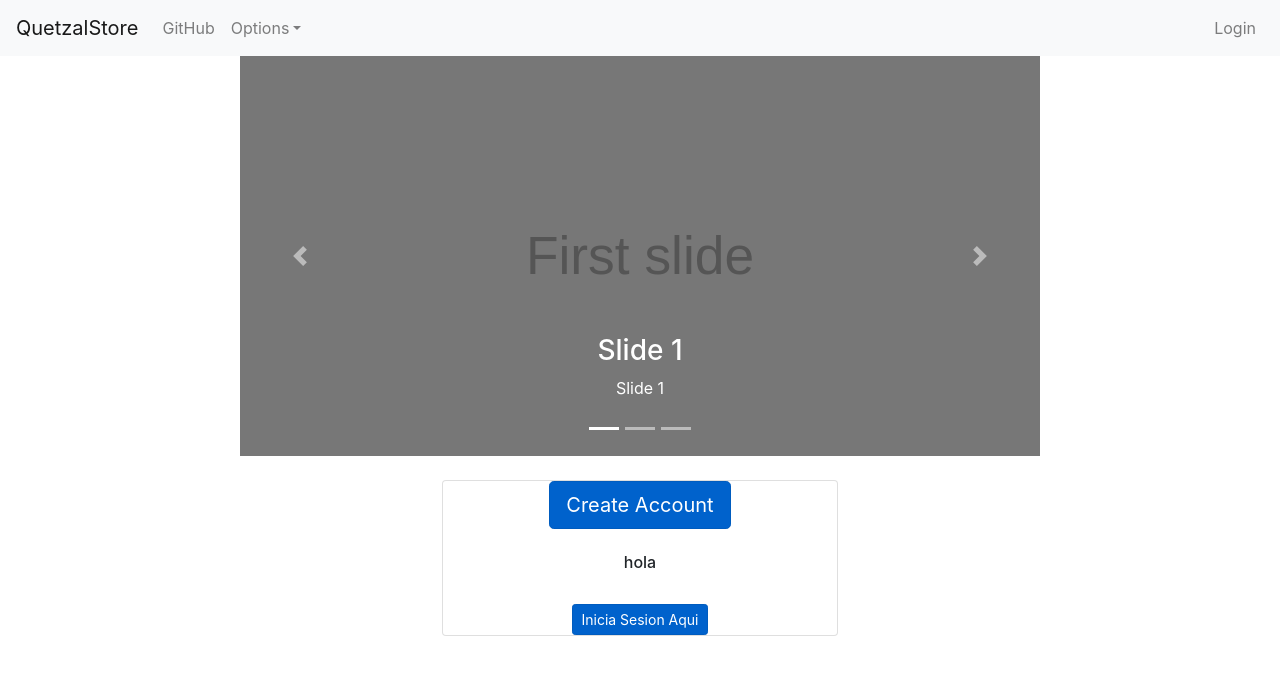
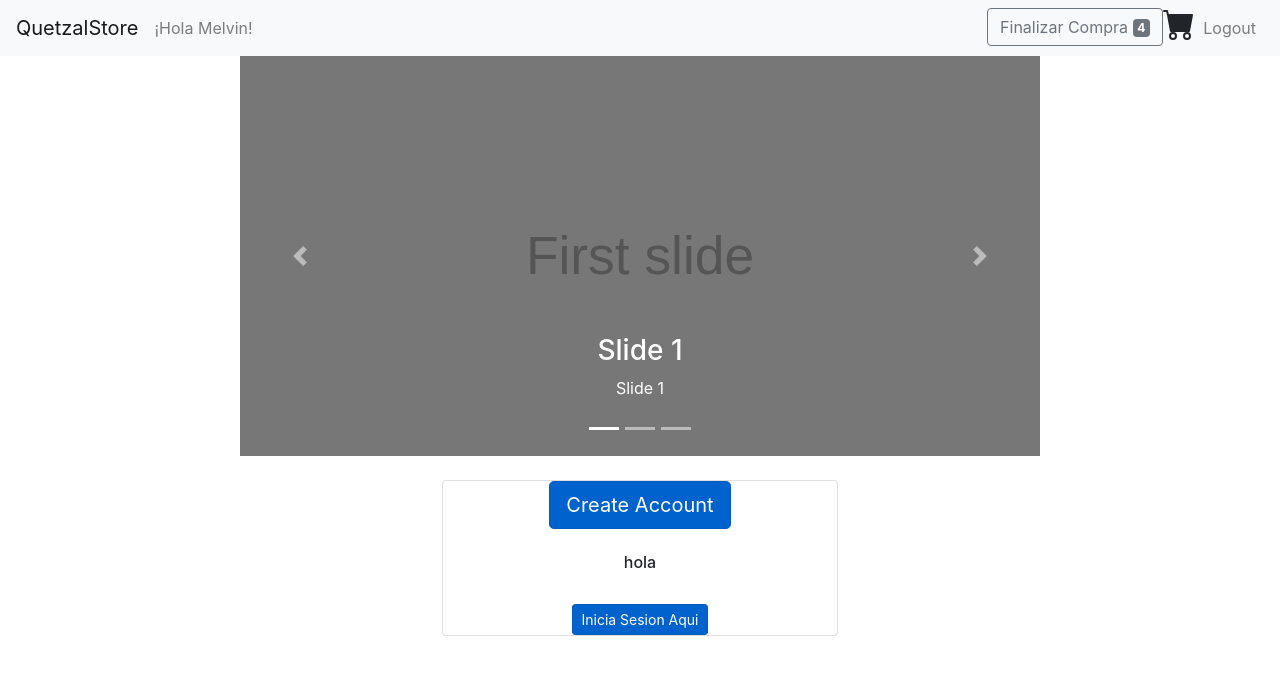
Before and after one commit to msksaul/cinta-roja, a React (Create React App) app in the folder frontend/: page / in a window 1280 px wide. Shown: the top 674 px of the page. Built offline with nearby package versions, Linux system fonts and the light colour scheme.

Commit message:
Navbar user y general

```diff
--- a/frontend/src/components/NavGeneral/NavGeneral.js
+++ b/frontend/src/components/NavGeneral/NavGeneral.js
@@ -7,10 +7,10 @@ import {
   Nav,
   NavItem,
   NavLink,
-  UncontrolledDropdown,
+  /* UncontrolledDropdown,
   DropdownToggle,
   DropdownMenu,
-  DropdownItem
+  DropdownItem */
 } from 'reactstrap';
 
 const NavGeneral = (props) => {
@@ -24,7 +24,7 @@ const NavGeneral = (props) => {
         <NavbarBrand href="/">QuetzalStore</NavbarBrand>
         <NavbarToggler onClick={toggle} />
         <Collapse isOpen={isOpen} navbar>
-          <Nav className="mr-auto" navbar>
+          {/* <Nav className="mr-auto" navbar>
             <NavItem>
               <NavLink className="nav-link" href="https://github.com/reactstrap/reactstrap">GitHub</NavLink>
             </NavItem>
@@ -45,7 +45,7 @@ const NavGeneral = (props) => {
                 </DropdownItem>
               </DropdownMenu>
             </UncontrolledDropdown>
-          </Nav>
+          </Nav> */}
           <Nav className="ml-auto" navbar>
           <NavItem>
             <NavLink href="/login">Login</NavLink>
--- a/frontend/src/components/NavUser/NavUser.js
+++ b/frontend/src/components/NavUser/NavUser.js
@@ -7,12 +7,9 @@ import {
   Nav,
   NavItem,
   NavLink,
-  UncontrolledDropdown,
-  DropdownToggle,
-  DropdownMenu,
-  DropdownItem,
   NavbarText
 } from 'reactstrap';
+import { Badge, Button } from 'reactstrap';
 
 const NavUser = (props) => {
   const [isOpen, setIsOpen] = useState(false);
@@ -22,35 +19,29 @@ const NavUser = (props) => {
   return (
     <div>
       <Navbar color="light" light expand="md">
-        <NavbarBrand href="/">reactstrap</NavbarBrand>
+        <NavbarBrand href="/">QuetzalStore</NavbarBrand>
         <NavbarToggler onClick={toggle} />
         <Collapse isOpen={isOpen} navbar>
-          <Nav className="mr-auto" navbar>
+          <Nav className='mr-auto' navbar>
             <NavItem>
-              <NavLink href="/components/">Components</NavLink>
+              <NavbarText>¡Hola Melvin!</NavbarText>
+            </NavItem>
+          </Nav>
+          <Nav className="ml-auto" navbar>
+            <NavItem>
+            <Button color="secondary" outline>
+              Finalizar Compra <Badge color="secondary">4</Badge>
+            </Button>
             </NavItem>
             <NavItem>
-              <NavLink href="https://github.com/reactstrap/reactstrap">GitHub</NavLink>
+              <svg class="bi bi-cart-fill" width="2em" height="2em" viewBox="0 0 16 16" fill="currentColor" xmlns="http://www.w3.org/2000/svg">
+              <path fill-rule="evenodd" d="M0 1.5A.5.5 0 0 1 .5 1H2a.5.5 0 0 1 .485.379L2.89 3H14.5a.5.5 0 0 1 .491.592l-1.5 8A.5.5 0 0 1 13 12H4a.5.5 0 0 1-.491-.408L2.01 3.607 1.61 2H.5a.5.5 0 0 1-.5-.5zM5 12a2 2 0 1 0 0 4 2 2 0 0 0 0-4zm7 0a2 2 0 1 0 0 4 2 2 0 0 0 0-4zm-7 1a1 1 0 1 0 0 2 1 1 0 0 0 0-2zm7 0a1 1 0 1 0 0 2 1 1 0 0 0 0-2z"/>
+              </svg>
             </NavItem>
-            <UncontrolledDropdown nav inNavbar>
-              <DropdownToggle nav caret>
-                Options
-              </DropdownToggle>
-              <DropdownMenu right>
-                <DropdownItem>
-                  Option 1
-                </DropdownItem>
-                <DropdownItem>
-                  Option 2
-                </DropdownItem>
-                <DropdownItem divider />
-                <DropdownItem>
-                  Reset
-                </DropdownItem>
-              </DropdownMenu>
-            </UncontrolledDropdown>
+            <NavItem>
+              <NavLink href="/components/">Logout</NavLink>
+            </NavItem>
           </Nav>
-          <NavbarText>Simple Text</NavbarText>
         </Collapse>
       </Navbar>
     </div>
--- a/frontend/src/container/Navbar/Navbar.js
+++ b/frontend/src/container/Navbar/Navbar.js
@@ -1,10 +1,11 @@
 import React from 'react';
 import NavGeneral from '../../components/NavGeneral/NavGeneral';
+import NavUser from '../../components/NavUser/NavUser'
 
 const Navbar = () => {
   return (
     <React.Fragment>
-      <NavGeneral />
+      <NavUser/>
       </React.Fragment>
   )
 }
```
